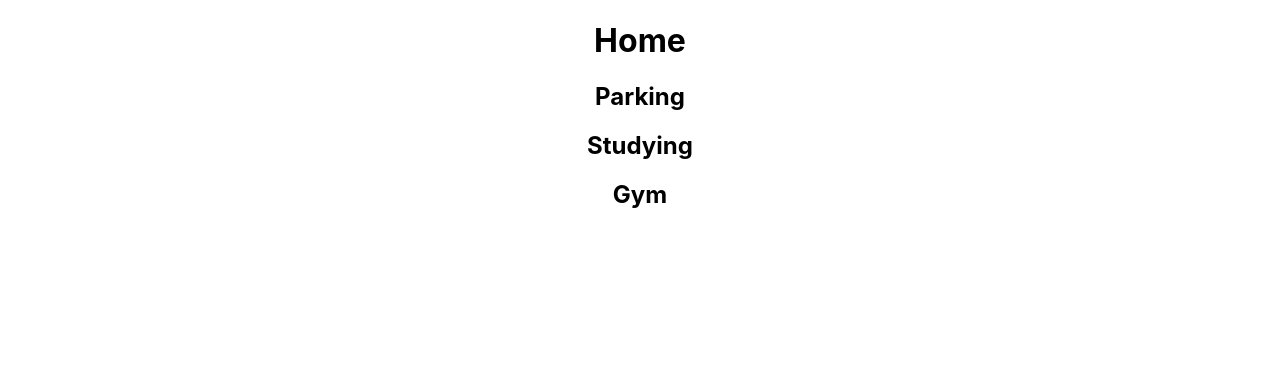
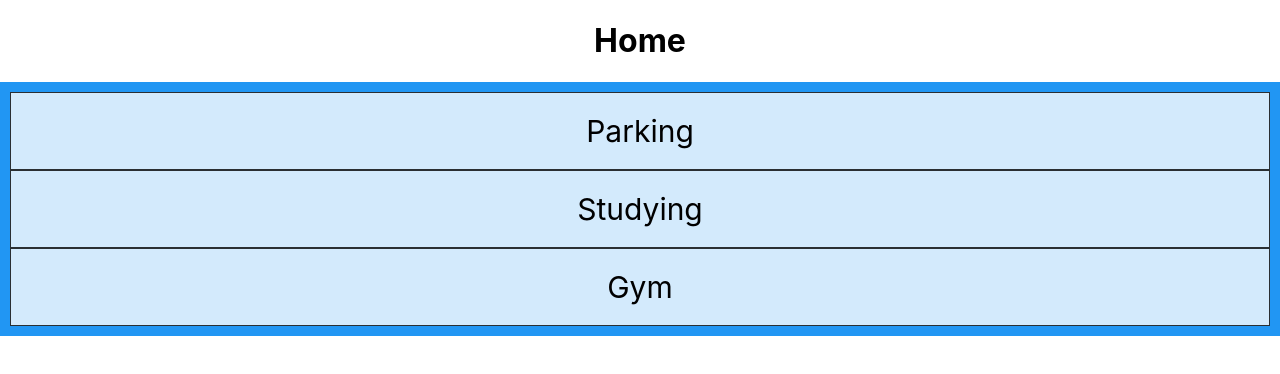
Before and after one commit to vroelijah/FEJA, a React (Create React App) app: page / in a window 1280 px wide. Shown: the top 374 px of the page. Built offline with nearby package versions, Linux system fonts and the light colour scheme.

Commit message:
grid on home

```diff
--- /dev/null
+++ b/src/Home.js
@@ -0,0 +1,30 @@
+import './css/Home.css';
+
+
+
+let Home = ()=>{
+
+    return(
+
+    <div>
+         <h1><center>Home</center></h1>
+
+
+    <div class="grid-container">
+        <div class="grid-item">Parking</div>
+        <div class="grid-item">Studying</div>
+        <div class="grid-item">Gym</div>
+    </div>
+
+
+
+
+
+    </div>
+
+    )
+
+
+}
+
+export default Home;
--- a/src/css/Home.css
+++ b/src/css/Home.css
@@ -0,0 +1,13 @@
+.grid-container {
+  display: grid;
+  grid-template-columns: auto;
+  background-color: #2196F3;
+  padding: 10px;
+}
+.grid-item {
+  background-color: rgba(255, 255, 255, 0.8);
+  border: 1px solid rgba(0, 0, 0, 0.8);
+  padding: 20px;
+  font-size: 30px;
+  text-align: center;
+}
--- a/src/pages/Home.js
+++ /dev/null
@@ -1,24 +0,0 @@
-
-
-
-
-let Home = ()=>{
-
-    return(
-
-        <div>
-
-    <h1><center>Home</center></h1>
-    <h2><center>Parking</center></h2>
-    <h2><center>Studying</center></h2>
-    <h2><center>Gym</center></h2>
-
-
-    </div>
-
-    )
-
-
-}
-
-export default Home;
```
Also changed, not shown: src/App.js (+4 -4 lines), src/Library.js (renamed from src/pages/Library.js), src/PublicArea.js (renamed from src/pages/PublicArea.js), src/Stdy.js (renamed from src/pages/Stdy.js).
